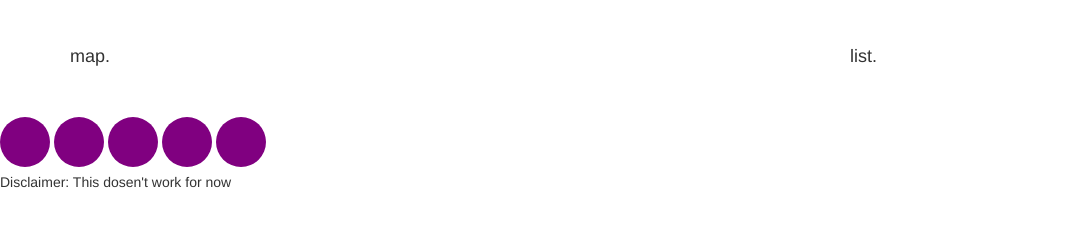
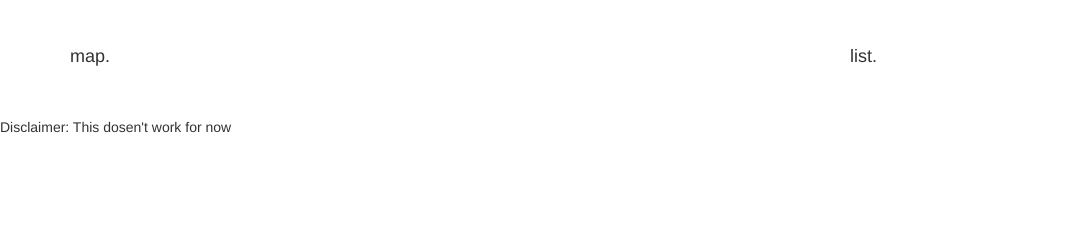
Before and after one commit to zhik/metroshare, a plain HTML site: page index.html in a window 1280 px wide. Shown: the part 175-402 px from the top of the page, without its empty margins (0-1075 px from the left). Drawn offline with Linux system fonts and the light colour scheme.

Commit message:
do stuff

```diff
--- a/index.html
+++ b/index.html
@@ -70,22 +70,6 @@ s
 		<br><br>
 	</div>
 
-<svg width="50" height="50">
-<circle cx="25" cy="25" r="25" fill="purple" />
-</svg>
-<svg width="50" height="50">
-<circle cx="25" cy="25" r="25" fill="purple" />
-</svg>
-<svg width="50" height="50">
-<circle cx="25" cy="25" r="25" fill="purple" />
-</svg>
-<svg width="50" height="50">
-<circle cx="25" cy="25" r="25" fill="purple" />
-</svg>
-<svg width="50" height="50">
-<circle cx="25" cy="25" r="25" fill="purple" />
-</svg>
-
 	<div>
 		<p>Disclaimer: This dosen't work for now</p>
 	</div>
```
Also changed, not shown: 2 other files.
